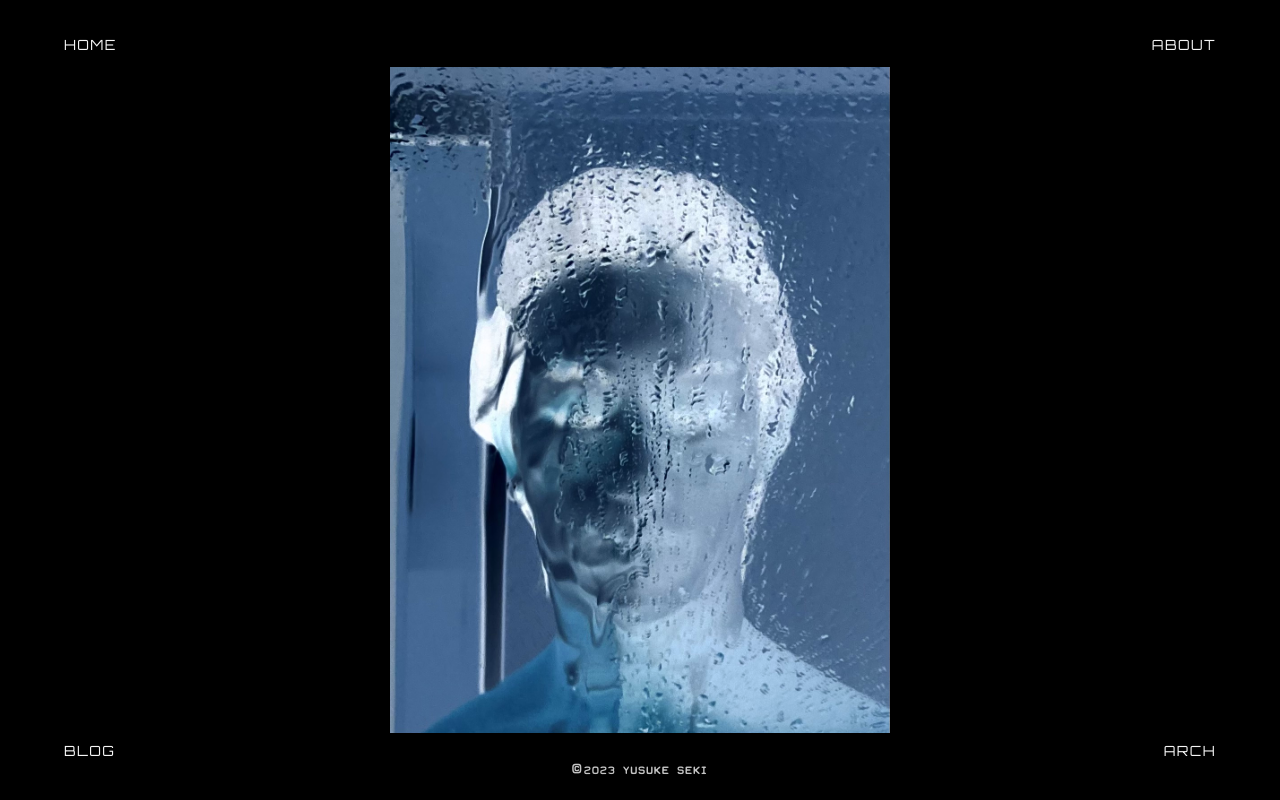
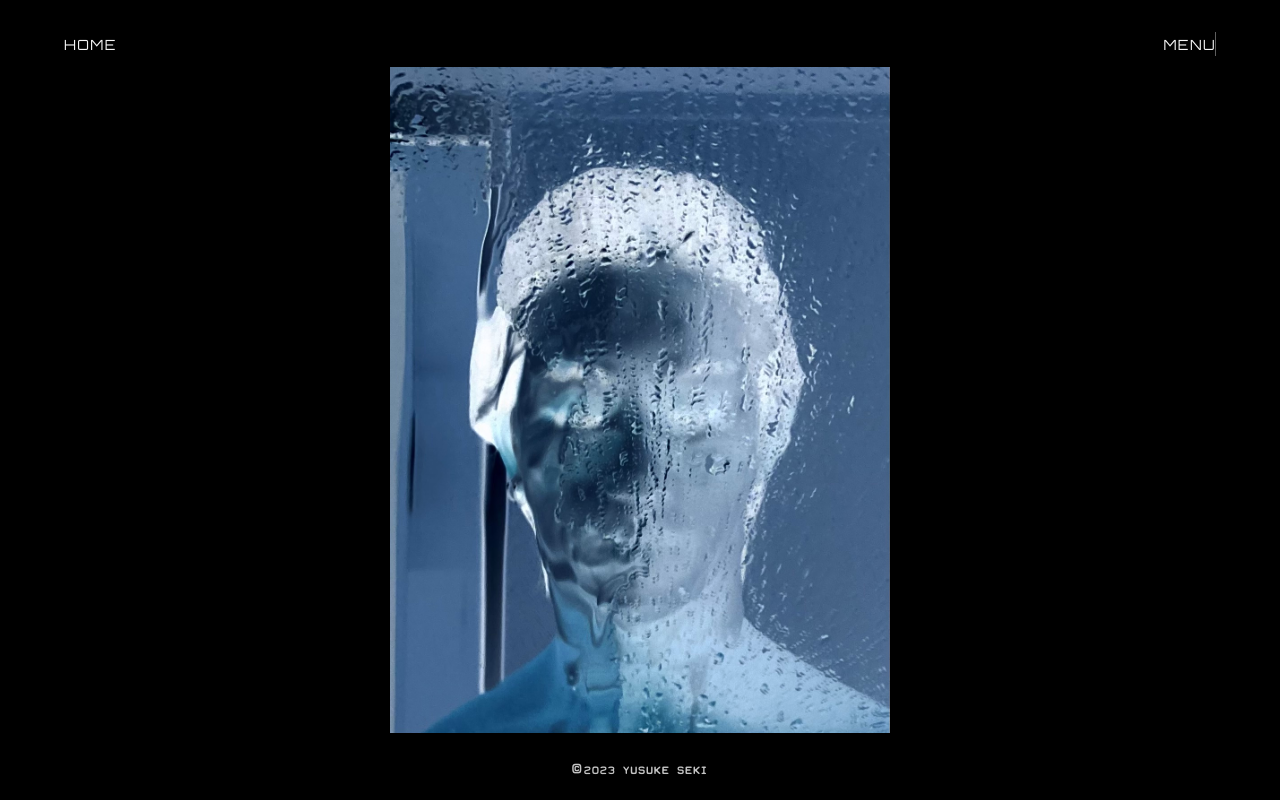
Before and after one commit to ch00z00/portfolio, a Next.js app: page / in a window 1280 px wide. Built offline with nearby package versions, Linux system fonts and the light colour scheme.

Commit message:
[fix] Fixed GSAP error & refactored navigation bar.

```diff
--- a/src/components/layouts/Header/Header.tsx
+++ b/src/components/layouts/Header/Header.tsx
@@ -6,7 +6,7 @@ const HEADER_ITEMS = [
     href: "/",
   },
   {
-    name: "ABOUT",
+    name: "MENU",
     href: "/about",
   },
 ];
--- a/src/components/layouts/Nav/Navigator.tsx
+++ b/src/components/layouts/Nav/Navigator.tsx
@@ -30,14 +30,13 @@ export const Navigator: React.FC = () => {
     );
     gsap.fromTo(
       "#nav_btn #nav_label",
-      { alpha: 0 },
+      { opacity: 0 },
       {
-        alpha: 1,
+        opacity: 1,
         duration: 0.5,
         delay: 0.5,
         stagger,
-      },
-      "<"
+      }
     );
   };
 
@@ -48,7 +47,7 @@ export const Navigator: React.FC = () => {
       <div className="invisible fixed bottom-4 z-10 flex w-screen items-center justify-center px-14 font-earth text-xs uppercase text-white-200/80 sm:visible sm:px-24">
         <span className="text-lg">©</span>2023 Yusuke Seki
       </div>
-      <Footer />
+      {/* <Footer /> */}
     </>
   );
 };
```
